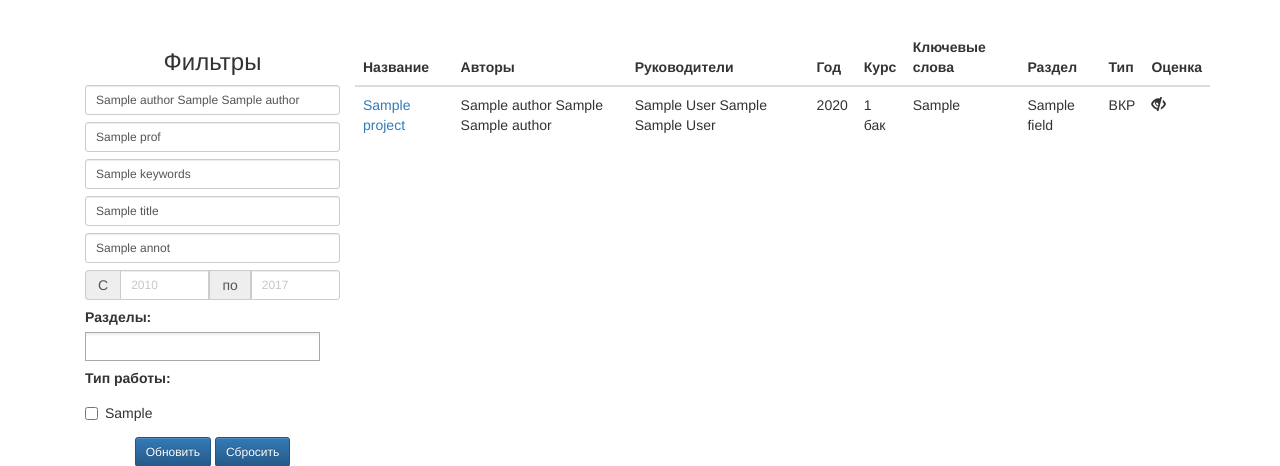
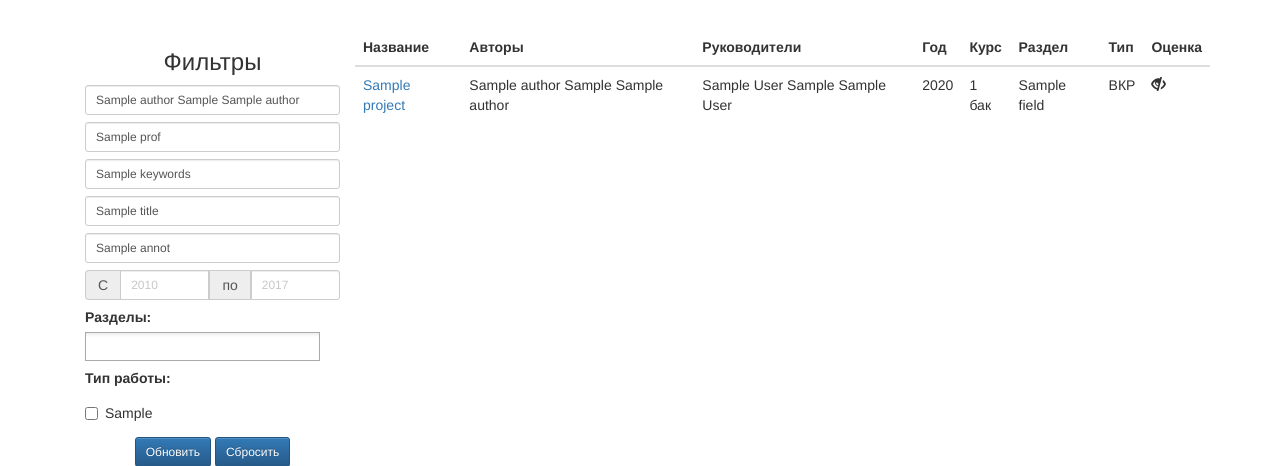
Before and after one commit to elmiram/hselingprojects, a Django app: template templates/index.html in a window 1280 px wide. Shown: the part 51-517 px from the top of the page. Run offline with Django 3.2, Linux system fonts and the light colour scheme; tables that the repository leaves empty hold one stand-in row (values such as "Sample post"); the template is opened without the code that fills it: values that come from a table or form of the project are taken from there, most other values are stand-ins (such as "Sample title", 1, 10 or a date in 2020); parts of the project's set-up code (start-up, migrations or seed data) failed here and were passed over; some libraries are stand-ins or nearby versions.

Commit message:
commented keywords in index
the take a lot of page space, but most projects don't have any keywords

```diff
--- a/templates/index.html
+++ b/templates/index.html
@@ -75,7 +75,7 @@
                     <th>Руководители</th>
                     <th>Год</th>
                     <th>Курс</th>
-                    <th>Ключевые слова</th>
+{#                    <th>Ключевые слова</th>#}
                     <th>Раздел</th>
                     <th>Тип</th>
                     <th>Оценка</th>
@@ -92,7 +92,7 @@
                     <td>{{ f.prof.all|join:", " }}</td>
                     <td>{{ f.year }}</td>
                     <td>{{ f.course_verbose }}</td>
-                    <td>{{ f.keywords }}</td>
+{#                    <td>{{ f.keywords }}</td>#}
                     <td>{{ f.field.all|join:", " }}</td>
                     <td>{{ f.project_type}}</td>
                     {% if request.user.is_staff or request.user.profile.is_teacher %}
```
